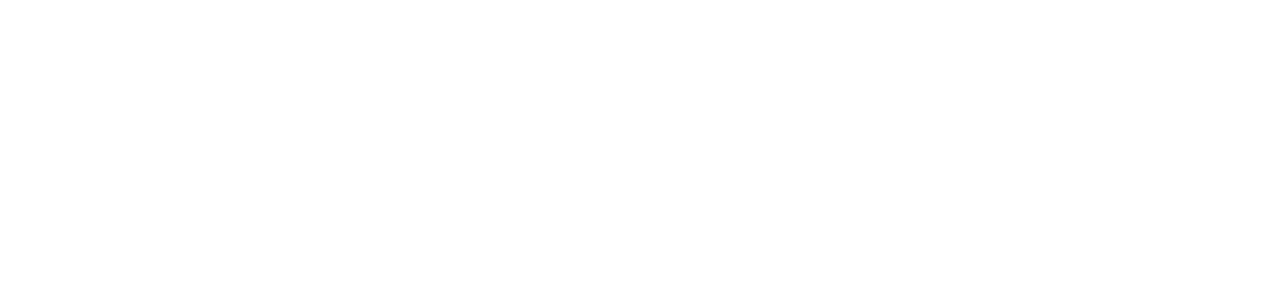
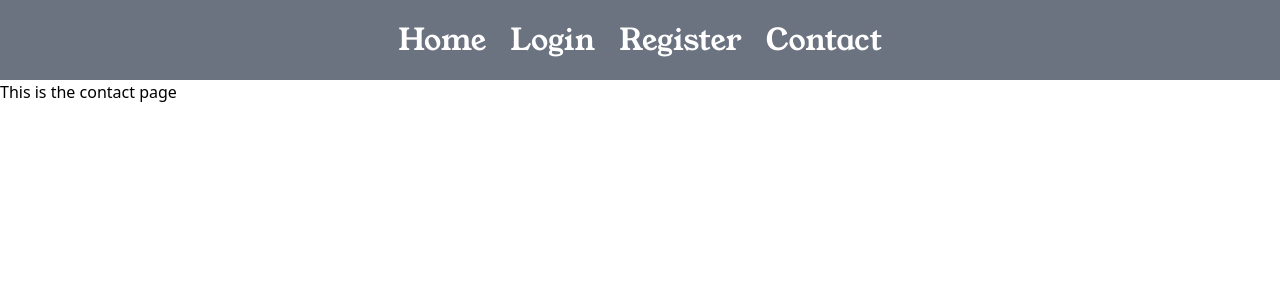
Before and after one commit to Music-Discovery-Web-App/music-discovery, a React (Vite) app in the folder client/: page /contact in a window 1280 px wide. Before the commit this address had no page. Shown: the top 300 px of the page. Built offline with nearby package versions, Linux system fonts and the light colour scheme.

Commit message:
Routes work with navbar links now

```diff
--- a/client/src/components/Navbar/Navbar.tsx
+++ b/client/src/components/Navbar/Navbar.tsx
@@ -1,7 +1,14 @@
 import { useState, useEffect } from "react"
+import { useNavigate } from "react-router-dom"
 
 const Navbar = () => {
   const [isMobile, setIsMobile] = useState<boolean>(false)
+
+  const navigate = useNavigate()
+
+  const handleClick = (path: string) => {
+    navigate(path)
+  }
 
   useEffect(() => {
     const handleResize = () => {
@@ -27,30 +34,30 @@
 
             {!isMobile && (
               <div className="flex justify-between">
-                <a
-                  href="#"
+                <button
+                  onClick= {() => handleClick("/")}
                   className="hover:-translate-y-1 hover:bg-gray-600 transition ease-in-out text-white rounded-md px-3 py-2 text-[30px] font-medium block text-center font-young-serif"
                 >
                   Home
-                </a>
-                <a
-                  href="#"
+                </button>
+                <button
+                  onClick= {() => handleClick("/login")}
                   className="hover:-translate-y-1 hover:bg-gray-600 transition ease-in-out text-white rounded-md px-3 py-2 text-[30px] font-medium block text-center font-young-serif"
                 >
                   Login
-                </a>
-                <a
-                  href="#"
+                </button>
+                <button
+                  onClick= {() => handleClick("/register")}
                   className="hover:-translate-y-1 hover:bg-gray-600 transition ease-in-out text-white rounded-md px-3 py-2 text-[30px] font-medium block text-center font-young-serif"
                 >
                   Register
-                </a>
-                <a
-                  href="#"
+                </button>
+                <button
+                  onClick= {() => handleClick("/contact")}
                   className="hover:-translate-x-1 hover:bg-gray-600 transition ease-in-out text-white rounded-md px-3 py-2 text-[30px] font-medium block text-center font-young-serif"
                 >
                   Contact
-                </a>
+                </button>
               </div>
             )}
           </div>
--- a/client/src/routes.tsx
+++ b/client/src/routes.tsx
@@ -1,9 +1,10 @@
 import Footer from "./components/Footer/Footer";
 import Navbar from "./components/Navbar/Navbar";
-import ResultSidebar from "./components/ResultSidebar/ResultSidebar";
+// import ResultSidebar from "./components/ResultSidebar/ResultSidebar";
 import Home from "./views/Home/Home";
 import Login from "./views/Login/Login";
 import Register from "./views/Register/Register"
+import Contact from "./views/Contact/Contact"
 import { Route, BrowserRouter as Router, Routes} from "react-router-dom"
 
 
@@ -12,13 +13,14 @@
     return (
         <Router>
             <Navbar />
-            <ResultSidebar />
+            {/* <ResultSidebar /> */}
             <Routes>
                 <Route path="/" element={<Home />} />
                 <Route path="/login" element={<Login />} />
                 <Route path="/register" element={<Register />} />
+                <Route path="/contact" element={<Contact />} />
             </Routes>
-            <Footer />
+            {/* <Footer /> */}
         </Router>
     )
 }
--- /dev/null
+++ b/client/src/views/Contact/Contact.tsx
@@ -0,0 +1,9 @@
+import React from 'react'
+
+const Contact = () => {
+  return (
+    <div>This is the contact page</div>
+  )
+}
+
+export default Contact
```
Also changed, not shown: 1 other file (tests, documents, lock files or other folders).
